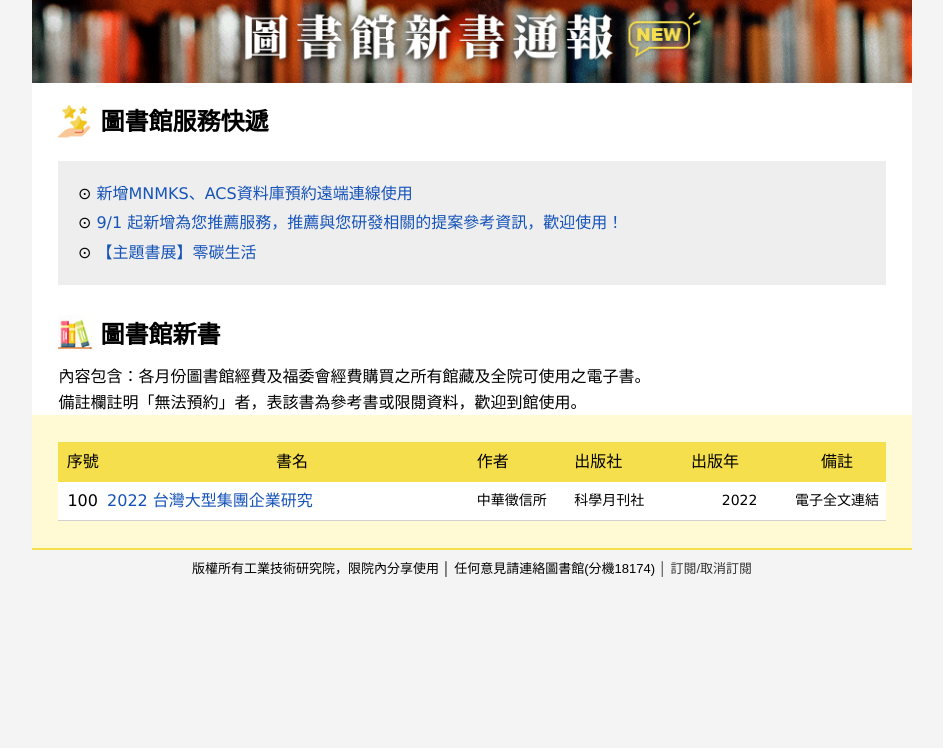
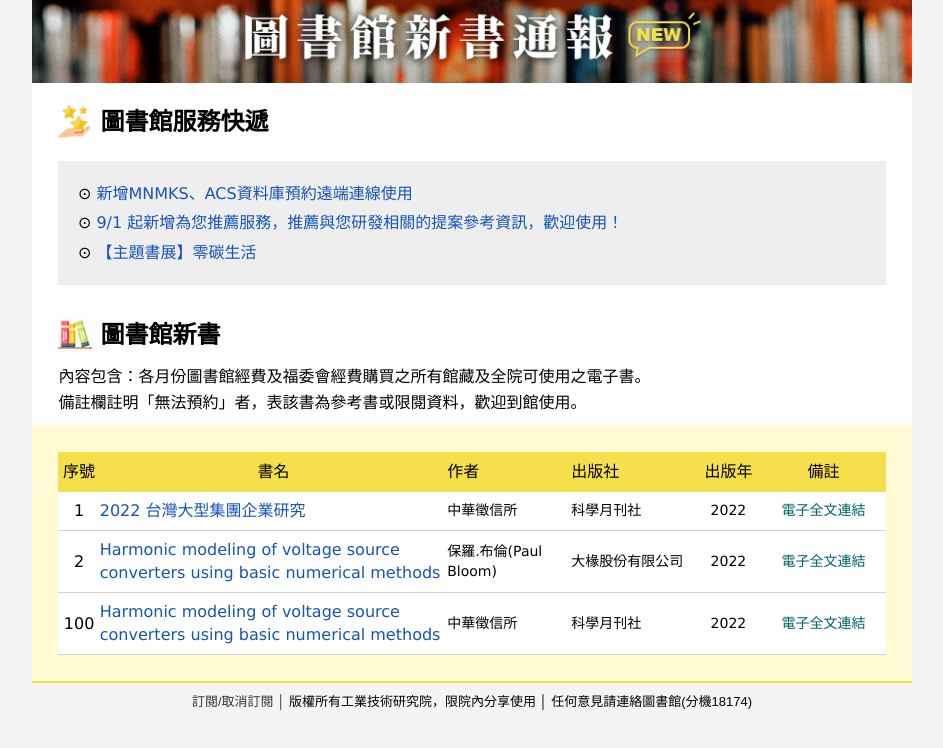
Before and after one commit to water13100/library_edm, a plain HTML site: page index.html in a window 1280 px wide. Shown: the part 52-800 px from the top of the page, without its empty margins (168-1111 px from the left). Drawn offline with Linux system fonts and the light colour scheme.

Commit message:
修改寬度

```diff
--- a/index.html
+++ b/index.html
@@ -2,6 +2,7 @@
 <html>
 <head>
 <meta charset="UTF-8">
+<meta name="viewport" content="width=device-width, initial-scale=1">
 <title>圖書館新書通報</title>
 	<style>
         body{
@@ -15,21 +16,21 @@
     </style>
 </head>
 <body>
-	<div text="#333333">
+<div text="#333333">
 <table width="100%" border="0" cellpadding="0" cellspacing="0" bgcolor="#f4f4f4">
 <tbody>
 <tr>
 <td>
-<table border="0" align="center" cellpadding="0" cellspacing="0" style="width:100%!important;max-width:900px">
+<table border="0" align="center" cellpadding="0" cellspacing="0" style="width:100%!important;;min-width:800px;max-width:900px">
 <tbody>
 <tr>
 <td style="padding:0 10px">
 <table width="100%" border="0" align="center" cellpadding="0" cellspacing="0">
 <tbody>
 <tr>
-<td width="124px" height="36px"><img align="left" src="./images/logo.png"width="124px" title="工研院圖書館"></td>
-<td style="text-align:center;font-size:16px;font-family:微軟正黑體,Arial,Geneva,sans-serif,新細明體">- 2023年1月 -</td>
-<td width="124px" style="text-align:right;font-size:13px;font-family:微軟正黑體,Arial,Geneva,sans-serif,新細明體"> <a href="#" style="text-decoration:none" target="_blank"><font color="#333333">進館新書</font></a> │ <a href="https://signin.104.com.tw/unsubscribe?auto_no=100&amp;email=1359447b459ae4c692b7a5845b54462ef" style="text-decoration:none" target="_blank"><font color="#333333">主題書展</font></a></td>
+<td width="124px" height="36px" > <img align="left" src="./images/logo.png"width="124px" title="工研院圖書館"></td>
+<td style="text-align:center;font-size:16px;color:#333333;font-family:微軟正黑體,Arial,Geneva,sans-serif,新細明體">—  2023年1月  —</td>
+<td width="124px" style="text-align:right;font-size:13px;font-family:微軟正黑體,Arial,Geneva,sans-serif,新細明體"> <a href="#" style="text-decoration:none" target="_blank"><font color="#333333">進館新書</font></a> │ <a href="#" style="text-decoration:none" target="_blank"><font color="#333333">主題書展</font></a></td>
 </tr>
 </tbody>
 </table>
@@ -72,10 +73,10 @@
 	</td>
 </tr>
 <tr>
-	<td align="left"  style="padding:20px 3% 10px 3%;line-height:1.6;font-family:微軟正黑體,Verdana,Geneva,sans-serif;font-size:24px;color:#000;font-weight:bold"><img src="./images/icon2.jpg" width="42px" style="vertical-align: bottom">圖書館新書</td>
+	<td align="left"  style="padding:20px 3% 0px 3%;line-height:1.6;font-family:微軟正黑體,Verdana,Geneva,sans-serif;font-size:24px;color:#000;font-weight:bold"><img src="./images/icon2.jpg" width="42px" style="vertical-align: bottom">圖書館新書</td>
 	</tr>
 <tr>
-	<td style="font-size:16px;line-height:1.6;font-family:微軟正黑體,Verdana,Geneva,sans-serif;padding:0 3%"> 內容包含：各月份圖書館經費及福委會經費購買之所有館藏及全院可使用之電子書。<br>
+	<td style="font-size:16px;line-height:1.6;font-family:微軟正黑體,Verdana,Geneva,sans-serif;padding:10px 3%"> 內容包含：各月份圖書館經費及福委會經費購買之所有館藏及全院可使用之電子書。<br>
 	備註欄註明「無法預約」者，表該書為參考書或限閱資料，歡迎到館使用。 </td>
 </tr>
 <tr>
@@ -84,19 +85,35 @@
 <tbody>
 <tr>
 <td width="5%" align="center" bgcolor="#f5df4d" style="padding:8px 0;color:#000;font-size:16px;line-height:1.5em;font-family:微軟正黑體,Verdana,Geneva,sans-serif">序號</td>
-<td width="38%" align="center" bgcolor="#f5df4d" style="padding:8px 0;color:#000;font-size:16px;line-height:1.5em;font-family:微軟正黑體,Verdana,Geneva,sans-serif">書名 </td>
-<td width="10%" align="left" bgcolor="#f5df4d" style="padding:8px 0;color:#000;font-size:16px;line-height:1.5em;font-family:微軟正黑體,Verdana,Geneva,sans-serif">作者</td>
-<td width="12%" align="left" bgcolor="#f5df4d" style="padding:8px 0;color:#000;font-size:16px;line-height:1.5em;font-family:微軟正黑體,Verdana,Geneva,sans-serif">出版社</td>
-	<td width="5%" align="left" bgcolor="#f5df4d" style="padding:8px 0;color:#000;font-size:16px;line-height:1.5em;font-family:微軟正黑體,Verdana,Geneva,sans-serif">出版年</td>
-<td width="10%" align="center" bgcolor="#f5df4d" style="padding:8px 0;font-size:16px;line-height:1.5em;font-family:微軟正黑體,Verdana,Geneva,sans-serif">備註</td>
+<td width="42%" align="center" bgcolor="#f5df4d" style="padding:8px 0;color:#000;font-size:16px;line-height:1.5em;font-family:微軟正黑體,Verdana,Geneva,sans-serif">書名 </td>
+<td width="15%" align="left" bgcolor="#f5df4d" style="padding:8px 0;color:#000;font-size:16px;line-height:1.5em;font-family:微軟正黑體,Verdana,Geneva,sans-serif">作者</td>
+<td width="15%" align="left" bgcolor="#f5df4d" style="padding:8px 0;color:#000;font-size:16px;line-height:1.5em;font-family:微軟正黑體,Verdana,Geneva,sans-serif">出版社</td>
+	<td width="8%" align="center" bgcolor="#f5df4d" style="padding:8px 0;color:#000;font-size:16px;line-height:1.5em;font-family:微軟正黑體,Verdana,Geneva,sans-serif">出版年</td>
+<td width="15%" align="center" bgcolor="#f5df4d" style="padding:8px 0;font-size:16px;line-height:1.5em;font-family:微軟正黑體,Verdana,Geneva,sans-serif">備註</td>
+</tr>
+<tr>
+<td align="center" bgcolor="#ffffff" style="padding:8px 0;color:#000;font-size:16px;line-height:1.2em;font-family:微軟正黑體,Verdana,Geneva,sans-serif;border-bottom:solid 1px #d2d2d2">1</td>
+<td align="left" bgcolor="#ffffff" style="padding:8px 0;font-size:16px;line-height:1.4em;font-family:微軟正黑體,Verdana,Geneva,sans-serif;border-bottom:solid 1px #d2d2d2"><a href="#" style="color:#1654b9;text-decoration:none" target="_blank">2022 台灣大型集團企業研究</a> </td>
+<td align="left" bgcolor="#ffffff" style="padding:8px 0;font-size:14px;line-height:1.4em;font-family:微軟正黑體,Verdana,Geneva,sans-serif;border-bottom:solid 1px #d2d2d2">中華徵信所</td>
+<td align="left" bgcolor="#ffffff" style="padding:8px 0;font-size:14px;line-height:1.4em;font-family:微軟正黑體,Verdana,Geneva,sans-serif;border-bottom:solid 1px #d2d2d2">科學月刊社</td>
+<td align="center" bgcolor="#fff" style="padding:8px 0;font-size:14px;line-height:1.4em;font-family:微軟正黑體,Verdana,Geneva,sans-serif;border-bottom:solid 1px #d2d2d2">2022</td>
+<td align="center" bgcolor="#fff" style="padding:8px 0;font-size:14px;line-height:1.4em;font-family:微軟正黑體,Verdana,Geneva,sans-serif;border-bottom:solid 1px #d2d2d2"><a href="#" style="color:#006366;text-decoration:none" target="_blank">電子全文連結</a> </td>
+</tr>
+<tr>
+<td align="center" bgcolor="#ffffff" style="padding:8px 0;color:#000;font-size:16px;line-height:1.2em;font-family:微軟正黑體,Verdana,Geneva,sans-serif;border-bottom:solid 1px #d2d2d2">2</td>
+<td align="left" bgcolor="#ffffff" style="padding:8px 0;font-size:16px;line-height:1.4em;font-family:微軟正黑體,Verdana,Geneva,sans-serif;border-bottom:solid 1px #d2d2d2"><a href="#" style="color:#1654b9;text-decoration:none" target="_blank">Harmonic modeling of voltage source converters using basic numerical methods</a> </td>
+<td align="left" bgcolor="#ffffff" style="padding:8px 0;font-size:14px;line-height:1.4em;font-family:微軟正黑體,Verdana,Geneva,sans-serif;border-bottom:solid 1px #d2d2d2">保羅.布倫(Paul Bloom)</td>
+<td align="left" bgcolor="#ffffff" style="padding:8px 0;font-size:14px;line-height:1.4em;font-family:微軟正黑體,Verdana,Geneva,sans-serif;border-bottom:solid 1px #d2d2d2">大椽股份有限公司</td>
+<td align="center" bgcolor="#fff" style="padding:8px 0;font-size:14px;line-height:1.4em;font-family:微軟正黑體,Verdana,Geneva,sans-serif;border-bottom:solid 1px #d2d2d2">2022</td>
+<td align="center" bgcolor="#fff" style="padding:8px 0;font-size:14px;line-height:1.4em;font-family:微軟正黑體,Verdana,Geneva,sans-serif;border-bottom:solid 1px #d2d2d2"><a href="#" style="color:#006366;text-decoration:none" target="_blank">電子全文連結</a> </td>
 </tr>
 <tr>
 <td align="center" bgcolor="#ffffff" style="padding:8px 0;color:#000;font-size:16px;line-height:1.2em;font-family:微軟正黑體,Verdana,Geneva,sans-serif;border-bottom:solid 1px #d2d2d2">100</td>
-<td align="left" bgcolor="#ffffff" style="padding:8px 0;font-size:16px;line-height:1.4em;font-family:微軟正黑體,Verdana,Geneva,sans-serif;border-bottom:solid 1px #d2d2d2"><a href="#" style="color:#1654b9;text-decoration:none" target="_blank">2022 台灣大型集團企業研究</a> </td>
+<td align="left" bgcolor="#ffffff" style="padding:8px 0;font-size:16px;line-height:1.4em;font-family:微軟正黑體,Verdana,Geneva,sans-serif;border-bottom:solid 1px #d2d2d2"><a href="#" style="color:#1654b9;text-decoration:none" target="_blank">Harmonic modeling of voltage source converters using basic numerical methods</a> </td>
 <td align="left" bgcolor="#ffffff" style="padding:8px 0;font-size:14px;line-height:1.4em;font-family:微軟正黑體,Verdana,Geneva,sans-serif;border-bottom:solid 1px #d2d2d2">中華徵信所</td>
 <td align="left" bgcolor="#ffffff" style="padding:8px 0;font-size:14px;line-height:1.4em;font-family:微軟正黑體,Verdana,Geneva,sans-serif;border-bottom:solid 1px #d2d2d2">科學月刊社</td>
-<td width="10%" align="center" bgcolor="#fff" style="padding:8px 0;font-size:14px;line-height:1.4em;font-family:微軟正黑體,Verdana,Geneva,sans-serif;border-bottom:solid 1px #d2d2d2">2022</td>
-<td width="10%" align="center" bgcolor="#fff" style="padding:8px 0;font-size:14px;line-height:1.4em;font-family:微軟正黑體,Verdana,Geneva,sans-serif;border-bottom:solid 1px #d2d2d2"><a href="#" style="color:#000000;text-decoration:none" target="_blank">電子全文連結</a> </td>
+<td align="center" bgcolor="#fff" style="padding:8px 0;font-size:14px;line-height:1.4em;font-family:微軟正黑體,Verdana,Geneva,sans-serif;border-bottom:solid 1px #d2d2d2">2022</td>
+<td align="center" bgcolor="#fff" style="padding:8px 0;font-size:14px;line-height:1.4em;font-family:微軟正黑體,Verdana,Geneva,sans-serif;border-bottom:solid 1px #d2d2d2"><a href="#" style="color:#006366;text-decoration:none" target="_blank">電子全文連結</a> </td>
 </tr>
 </tbody>
 </table> </td>
@@ -106,7 +123,7 @@
 <table width="100%" border="0" align="center" cellpadding="0" cellspacing="0" style="border-top:2px solid #f5df4d">
 <tbody>
 <tr>
-<td style="text-align:center;padding:10px;font-size:13px;line-height:18px;font-family:微軟正黑體,Arial,Geneva,sans-serif,新細明體">  版權所有工業技術研究院，限院內分享使用 │ 任何意見請連絡圖書館(分機18174)<a href="http://www.104.com.tw/question_admin/reaction.cfm" style="text-decoration:none" target="_blank"><font color="#333333"> │ 訂閱/取消訂閱</font></a></td>
+<td style="text-align:center;padding:10px;font-size:13px;line-height:18px;font-family:微軟正黑體,Arial,Geneva,sans-serif,新細明體">  <a href="http://www.104.com.tw/question_admin/reaction.cfm" style="text-decoration:none" target="_blank"><font color="#333333"> 訂閱/取消訂閱 │ </font></a>版權所有工業技術研究院，限院內分享使用 │ 任何意見請連絡圖書館(分機18174)</td>
 </tr>
 </tbody>
 </table> </td>
```
